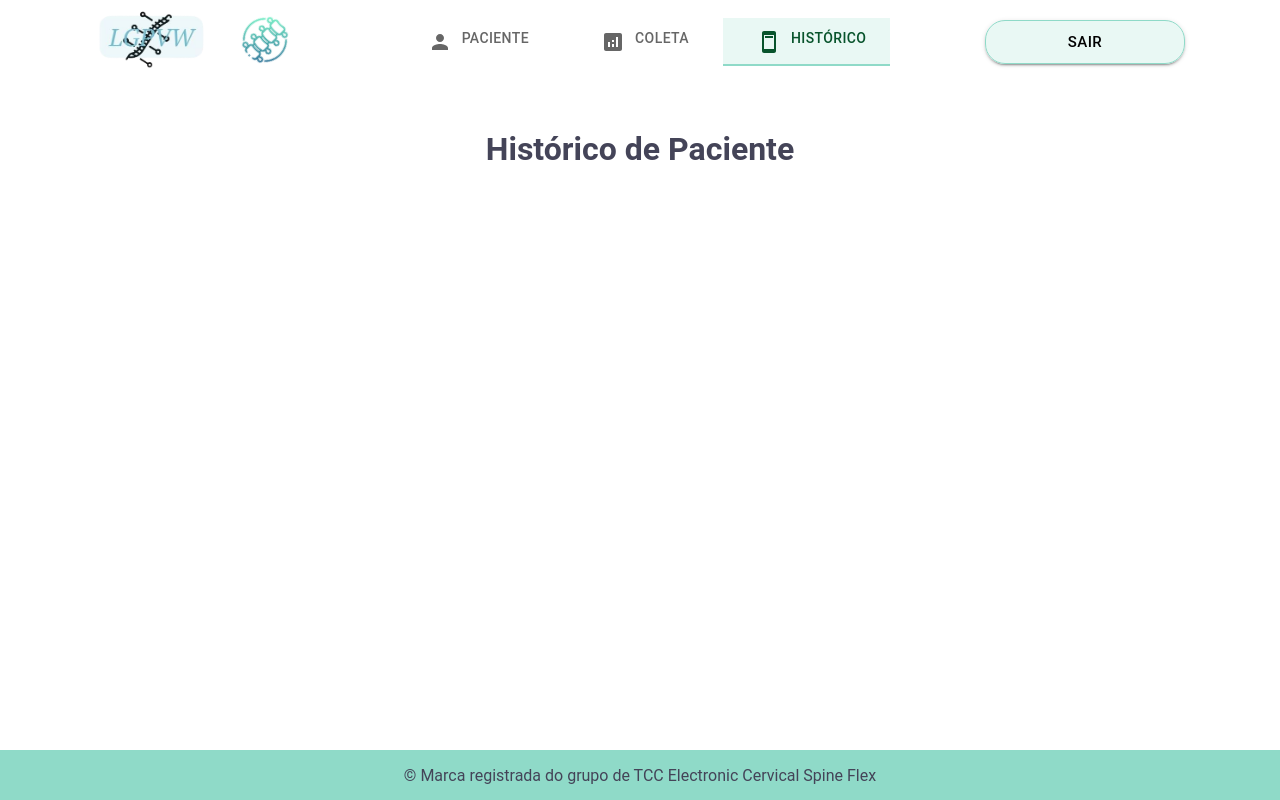
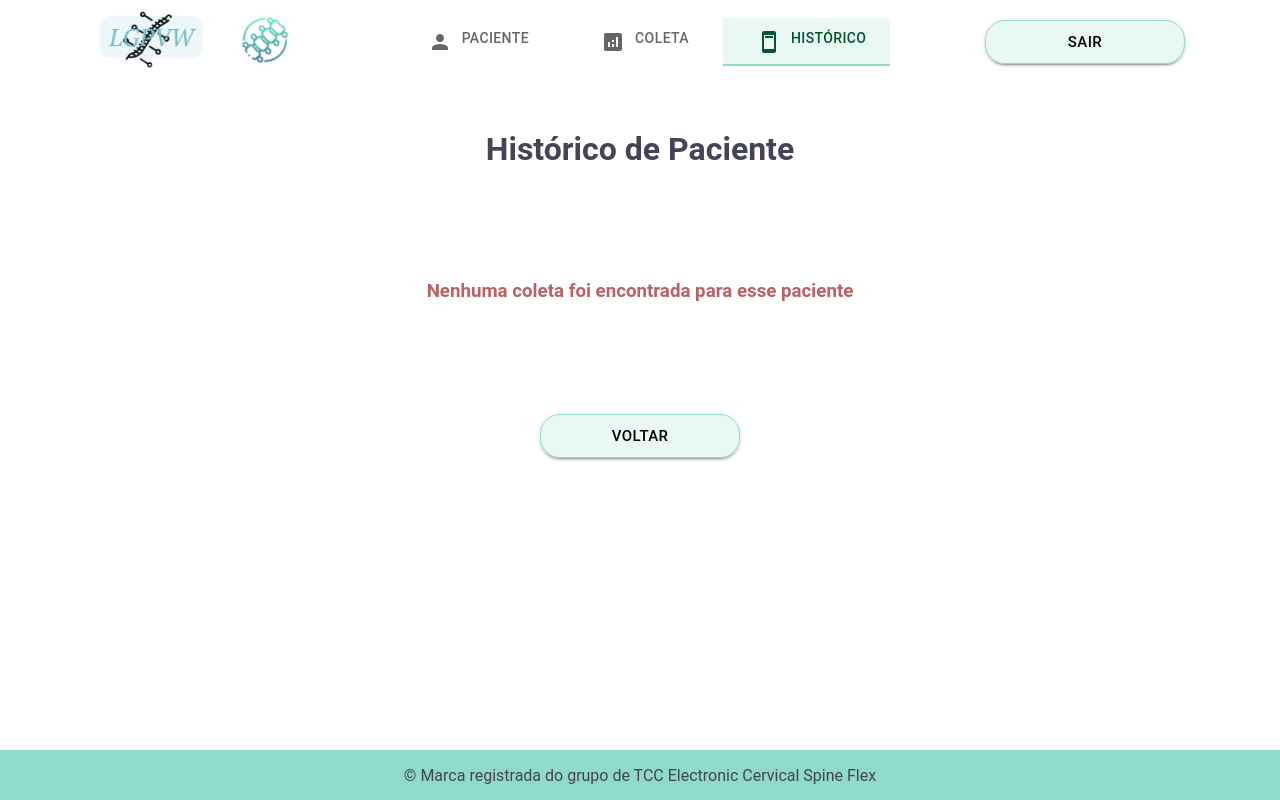
Before and after one commit to rwellingtonr/cervical-range-flexion, a React (Vite) app: page /patientHistory/1 in a window 1280 px wide. Built offline with nearby package versions, Linux system fonts and the light colour scheme; no server answers; sample sign-in values are in the browser's storage; a small style sheet from the web is missing.

Commit message:
feat: Coletas não encontradas

```diff
--- a/src/components/history/historyChart.module.scss
+++ b/src/components/history/historyChart.module.scss
@@ -32,3 +32,19 @@
 		}
 	}
 }
+.notFoundWrapper {
+	display: flex;
+	flex-direction: column;
+
+	height: 60%;
+	justify-content: space-evenly;
+
+	.notFoundSubtitle {
+		color: #ba6262;
+	}
+
+	.actionButtonWrapper {
+		display: inherit;
+		justify-content: center;
+	}
+}
--- a/src/components/history/historyChart.tsx
+++ b/src/components/history/historyChart.tsx
@@ -12,6 +12,7 @@ type MeasureHistory = {
 	score: number
 	patient_id: string
 	physio_crefito: string
+	patient: Patient
 }
 type Patient = {
 	id: string
@@ -27,15 +28,10 @@ export default function HistoryChart() {
 	const startDate = searchParams.get("startDate")
 	const endDate = searchParams.get("endDate")
 	const [data, setData] = useState<MeasureHistory[]>([])
-	const [userName, setUserName] = useState<string>("")
 
 	useEffect(() => {
 		retrieveData()
 			.then(content => setData(content))
-			.catch(e => console.error(e))
-
-		retrieveUser()
-			.then(content => setUserName(content.name))
 			.catch(e => console.error(e))
 	}, [id, startDate, endDate])
 
@@ -47,11 +43,6 @@ export default function HistoryChart() {
 			},
 		})
 
-		return res.data
-	}
-
-	const retrieveUser = async () => {
-		const res = await api.get<Patient>(`/patient/${id}`)
 		return res.data
 	}
 
@@ -80,7 +71,7 @@ export default function HistoryChart() {
 			<AreaDisplayChart dataValues={data} xAxis={"measurement_date"} areaValue={"score"} />
 			<Box className={style.boxWrapper}>
 				<div className={style.displayInfo}>
-					<h2 className={style.tableHeader}>{userName}</h2>
+					<h2 className={style.tableHeader}>{data[0].patient.name}</h2>
 					<div className={style.tableWrapper}>
 						<h4>Período: </h4>
 						<p>{period()}</p>
@@ -98,6 +89,15 @@ export default function HistoryChart() {
 			</Box>
 		</>
 	) : (
-		<></>
+		<Box component={"div"} className={style.notFoundWrapper}>
+			<h3 className={style.notFoundSubtitle}>
+				Nenhuma coleta foi encontrada para esse paciente
+			</h3>
+			<div className={style.actionButtonWrapper}>
+				<Link to={"/patientHistory"} style={{ textDecoration: "none" }}>
+					<DefaultButton>Voltar</DefaultButton>
+				</Link>
+			</div>
+		</Box>
 	)
 }
--- a/src/pages/patientHistory/patientHistory.module.scss
+++ b/src/pages/patientHistory/patientHistory.module.scss
@@ -1,7 +1,7 @@
 .patientHistWrapper {
-    display: flex;
-    flex-direction: column;
-    align-items: center;
-
-    margin: 50px;
+	display: flex;
+	flex-direction: column;
+	align-items: center;
+	height: 100%;
+	margin: 50px 0;
 }
```
Lines whose indentation alone changed are shown as unchanged.
